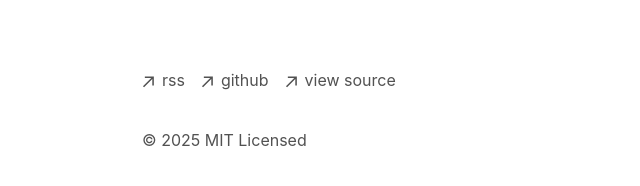
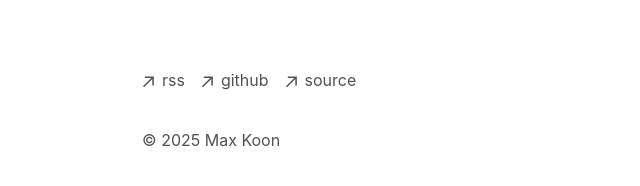
Before and after one commit to k2on/site, a Next.js app: page / in a window 1280 px wide. Shown: the part 300-486 px from the top of the page, without its empty margins (210-850 px from the left). Built offline with nearby package versions, Linux system fonts and the light colour scheme.

Commit message:
Update footer.tsx

```diff
--- a/app/components/footer.tsx
+++ b/app/components/footer.tsx
@@ -35,7 +35,7 @@ export default function Footer() {
             className="flex items-center transition-all hover:text-neutral-800 dark:hover:text-neutral-100"
             rel="noopener noreferrer"
             target="_blank"
-            href="https://github.com/vercel/next.js"
+            href="https://github.com/k2on"
           >
             <ArrowIcon />
             <p className="ml-2 h-7">github</p>
@@ -46,15 +46,15 @@ export default function Footer() {
             className="flex items-center transition-all hover:text-neutral-800 dark:hover:text-neutral-100"
             rel="noopener noreferrer"
             target="_blank"
-            href="https://vercel.com/templates/next.js/portfolio-starter-kit"
+            href="https://github.com/k2on/site"
           >
             <ArrowIcon />
-            <p className="ml-2 h-7">view source</p>
+            <p className="ml-2 h-7">source</p>
           </a>
         </li>
       </ul>
       <p className="mt-8 text-neutral-600 dark:text-neutral-300">
-        © {new Date().getFullYear()} MIT Licensed
+        © {new Date().getFullYear()} Max Koon
       </p>
     </footer>
   )
```
